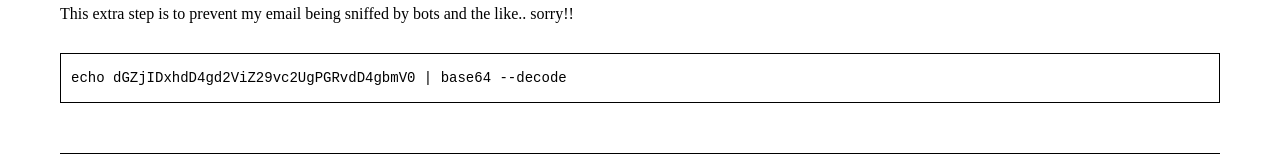
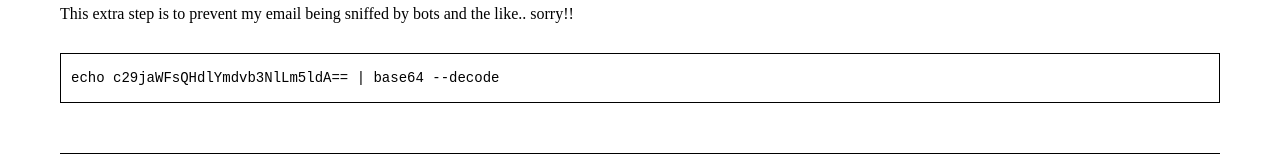
Before and after one commit to jeff0282/jeff0282.github.io, a plain HTML site: page index.html in a window 1280 px wide. Shown: the part 1307-1467 px from the top of the page. Drawn offline with Linux system fonts and the light colour scheme.

Commit message:
Change Email Address

```diff
--- a/index.html
+++ b/index.html
@@ -76,7 +76,7 @@
 
         <pre>
             <code>
-                echo dGZjIDxhdD4gd2ViZ29vc2UgPGRvdD4gbmV0 | base64 --decode
+                echo c29jaWFsQHdlYmdvb3NlLm5ldA== | base64 --decode
             </code>
         </pre>
 
```
